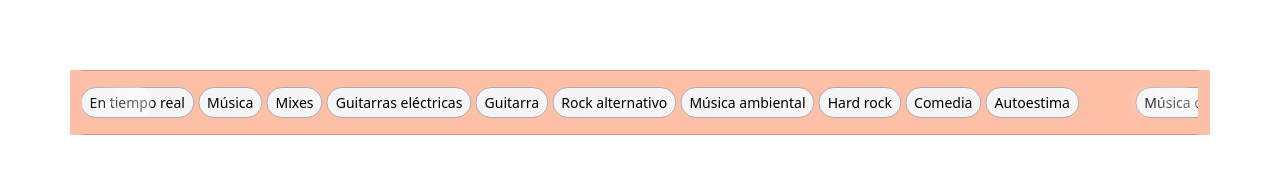
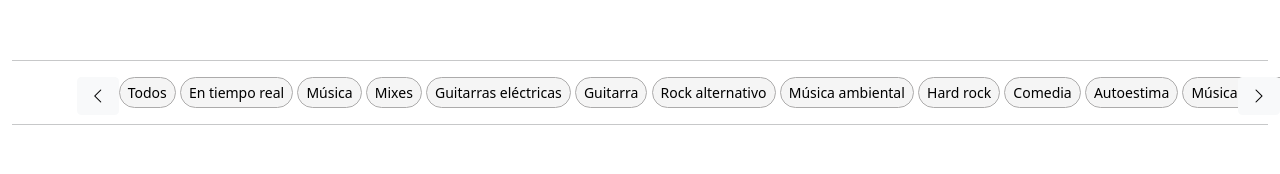
Before and after one commit to Bastardicienta/proyect-YT, a plain HTML site: page index.html in a window 1280 px wide. Drawn offline with nearby package versions, Linux system fonts and the light colour scheme.

Commit message:
corrección scrollbar y se quita bg

```diff
--- a/css/styles.css
+++ b/css/styles.css
@@ -3,12 +3,24 @@
     margin: 0;
 }
 
-.container-lg{
-    background-color: rgb(253, 191, 166);
+.container-fluid{
+    margin-top: 60px;
 }
 
-#carouselExampleControls{
-    margin-top: 70px;
+::-webkit-scrollbar{
+    display: none;
+}
+
+#prev{
+    position: absolute;
+    left: 6%;
+    box-shadow: none;
+}
+
+#next{
+    position: absolute;
+    right: 0;
+    box-shadow: none;
 }
 
 .btn-sm{
@@ -21,10 +33,8 @@
     background-color: rgb(224, 220, 220) !important;
 }
 
-.next-prev-buttons > button{
-    margin-top: 17px;
-    height: 30px;
-    width: 70px;
-    border-radius: 75px;
-    background-image: linear-gradient(to right, rgba(255, 255, 255, 0.055), rgb(255, 255, 255, 1));
+.btn-sm:focus{
+    background-color: black !important;
+    color: white !important;
+    box-shadow: none !important;
 }
--- a/index.html
+++ b/index.html
@@ -5,16 +5,20 @@
     <meta http-equiv="X-UA-Compatible" content="IE=edge">
     <meta name="viewport" content="width=device-width, initial-scale=1.0">
     <title>Proyecto YouTube</title>
+    <link rel="stylesheet" href="https://cdn.jsdelivr.net/npm/bootstrap-icons@1.6.0/font/bootstrap-icons.css">
     <link rel="stylesheet" href="css/styles.css">
     <link href="https://cdn.jsdelivr.net/npm/bootstrap@5.1.3/dist/css/bootstrap.min.css" rel="stylesheet" integrity="sha384-1BmE4kWBq78iYhFldvKuhfTAU6auU8tT94WrHftjDbrCEXSU1oBoqyl2QvZ6jIW3" crossorigin="anonymous">
     <script src="https://cdn.jsdelivr.net/npm/bootstrap@5.1.3/dist/js/bootstrap.bundle.min.js" integrity="sha384-ka7Sk0Gln4gmtz2MlQnikT1wXgYsOg+OMhuP+IlRH9sENBO0LRn5q+8nbTov4+1p" crossorigin="anonymous"></script>
 </head>
 <body>
-  <div class="container-lg">
-    <div id="carouselExampleControls" class="carousel slide" data-bs-ride="carousel">
+  <div class="container-fluid">
     <hr>
-      <div class="carousel-inner">
-        <div class="carousel-item active">
+    <div class="row align-items-center">
+      <div class="col-1"></div>
+      <div class="col filter-buttons text-nowrap overflow-auto">
+        <button type="button" id="prev" class="btn btn-light">
+          <i class="bi bi-chevron-left"></i>
+        </button>
         <button type="button" class="btn btn-light btn-sm">Todos</button>
         <button type="button" class="btn btn-light btn-sm">En tiempo real</button>
         <button type="button" class="btn btn-light btn-sm">Música</button>
@@ -26,28 +30,18 @@
         <button type="button" class="btn btn-light btn-sm">Hard rock</button>
         <button type="button" class="btn btn-light btn-sm">Comedia</button>
         <button type="button" class="btn btn-light btn-sm">Autoestima</button>
-        </div>
-        <div class="carousel-item">
         <button type="button" class="btn btn-light btn-sm">Música de fondo</button>
         <button type="button" class="btn btn-light btn-sm">Conversaciones</button>
         <button type="button" class="btn btn-light btn-sm">Dance/electrónica</button>
         <button type="button" class="btn btn-light btn-sm">Tambor</button>
         <button type="button" class="btn btn-light btn-sm">Subidos recientemente</button>
         <button type="button" class="btn btn-light btn-sm">Novedad para ti</button>
+        <button type="button" id="next" class="btn btn-light">
+          <i class="bi bi-chevron-right"></i>
+        </button>
       </div>
     </div>
-      <div class="next-prev-buttons">
-        <button class="carousel-control-prev" type="button" data-bs-target="#carouselExampleControls" data-bs-slide="prev">
-          <span class="carousel-control-prev-icon" aria-hidden="true"></span>
-          <span class="visually-hidden">Previous</span>
-        </button>
-        <button class="carousel-control-next" type="button" data-bs-target="#carouselExampleControls" data-bs-slide="next">
-          <span class="carousel-control-next-icon" aria-hidden="true"></span>
-          <span class="visually-hidden">Next</span>
-        </button>
-      </div>
     <hr>
-    </div>
   </div>
   <script src="main.js"></script>
 </body>
```
Lines whose indentation alone changed are shown as unchanged.
